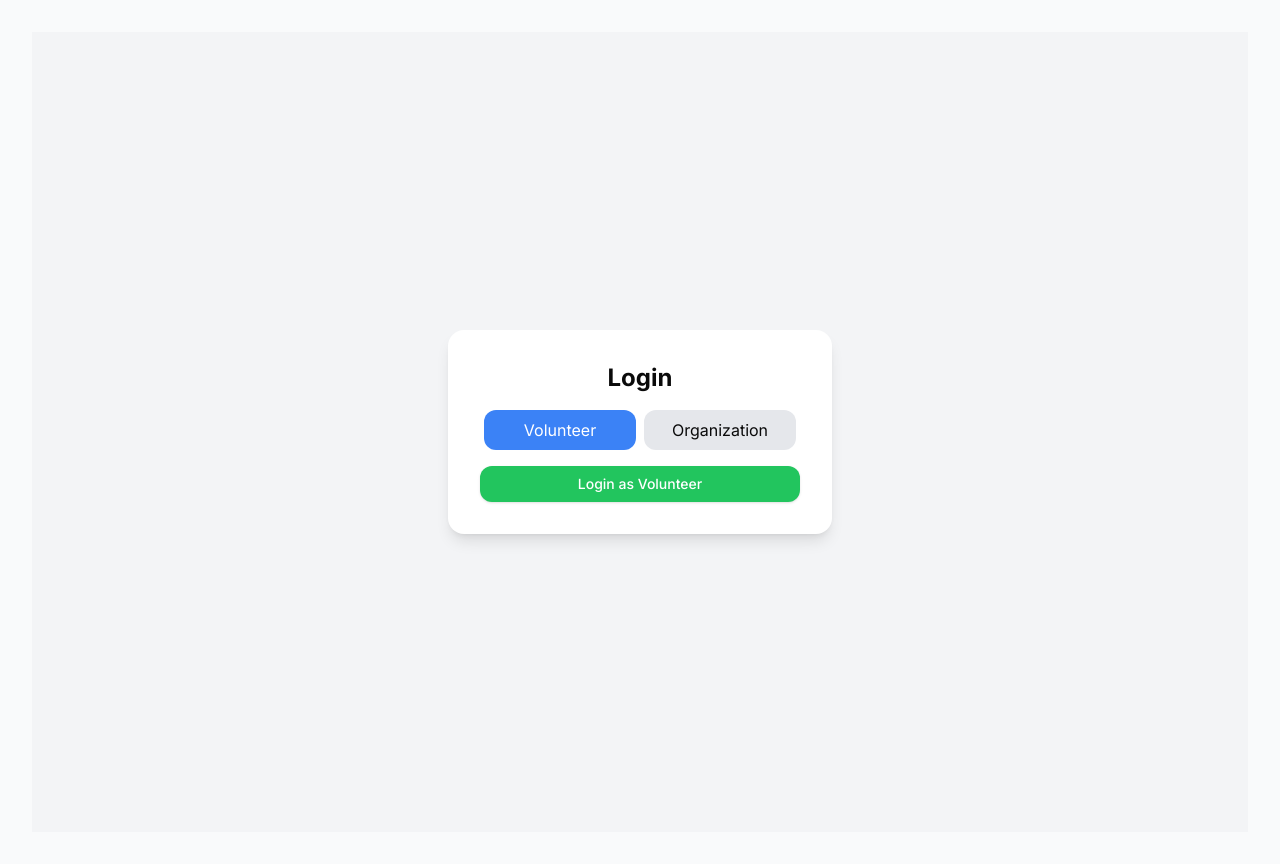
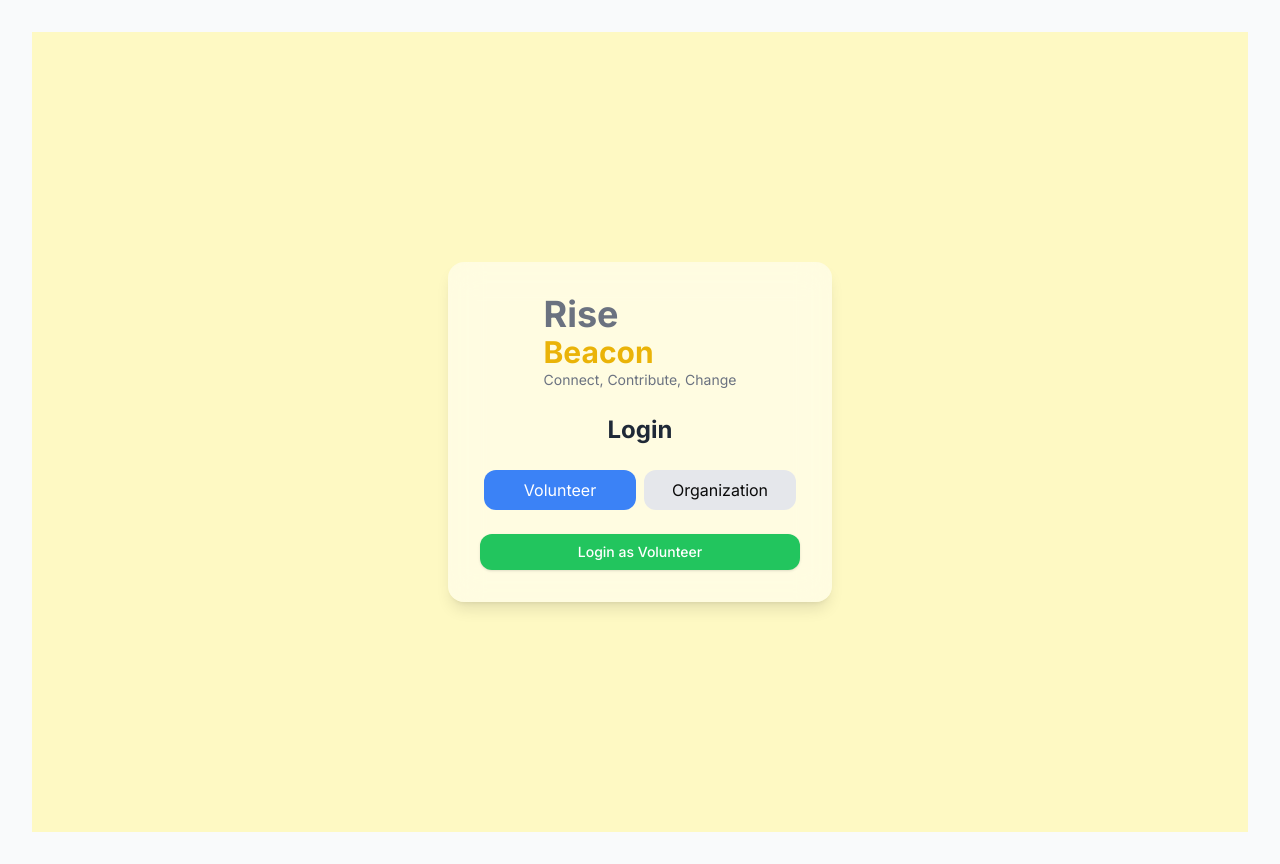
Before and after one commit to kram-12/rise-beacon, a Next.js app: page / in a window 1280 px wide. Built offline with nearby package versions, Linux system fonts and the light colour scheme; no server answers; what @web3auth/base, @web3auth/ethereum-provider, @web3auth/modal would draw is missing.

Commit message:
landing page edited

```diff
--- a/app/page.tsx
+++ b/app/page.tsx
@@ -3,6 +3,7 @@
 import { useState, useEffect } from 'react';
 import { useRouter } from 'next/navigation';
 import { Button } from '@/components/ui/button'; // Assuming this is a custom Button component
+import Image from 'next/image'; // For using the logo image
 
 export default function LoginPage() {
   const [userType, setUserType] = useState<'volunteer' | 'organization'>('volunteer');
@@ -32,10 +33,22 @@ export default function LoginPage() {
   };
 
   return (
-    <div className="flex items-center justify-center min-h-screen bg-gray-100">
-      <div className="bg-white p-8 rounded-2xl shadow-lg w-96">
-        <h2 className="text-2xl font-bold text-center mb-4">Login</h2>
-        <div className="flex justify-between mb-4">
+    <div className="flex items-center justify-center min-h-screen bg-yellow-100">
+      <div className="bg-white bg-opacity-50 backdrop-blur-lg p-8 rounded-2xl shadow-lg w-96">
+        {/* Logo and Tagline */}
+        <div className="flex justify-center items-center mb-6">
+          <div className="flex flex-col items-left">
+            <span className="font-bold text-4xl text-gray-500">Rise</span>
+            <span className="font-bold text-3xl text-yellow-500">Beacon</span>
+            <span className="text-sm text-gray-500">Connect, Contribute, Change</span>
+          </div>
+        </div>
+
+        {/* Login Title */}
+        <h2 className="text-2xl font-bold text-center mb-6 text-gray-800">Login</h2>
+
+        {/* User Type Buttons */}
+        <div className="flex justify-between mb-6">
           <button
             className={`px-4 py-2 rounded-xl w-full mx-1 ${userType === 'volunteer' ? 'bg-blue-500 text-white' : 'bg-gray-200'}`}
             onClick={() => setUserType('volunteer')}
@@ -49,10 +62,12 @@ export default function LoginPage() {
             Organization
           </button>
         </div>
+
+        {/* Login Button */}
         {!loggedIn ? (
           <Button
             onClick={login}
-            className="w-full bg-green-500 text-white py-2 rounded-xl hover:bg-green-600"
+            className="w-full bg-green-500 text-white py-2 rounded-xl hover:bg-green-600 transition-all duration-300"
           >
             Login as {userType.charAt(0).toUpperCase() + userType.slice(1)}
           </Button>
@@ -65,7 +80,7 @@ export default function LoginPage() {
                 router.push('/home_v');
               }
             }}
-            className="w-full bg-yellow-600 text-white py-2 rounded-xl hover:bg-yellow-700"
+            className="w-full bg-yellow-600 text-white py-2 rounded-xl hover:bg-yellow-700 transition-all duration-300"
           >
             Proceed to Dashboard
           </Button>
```
